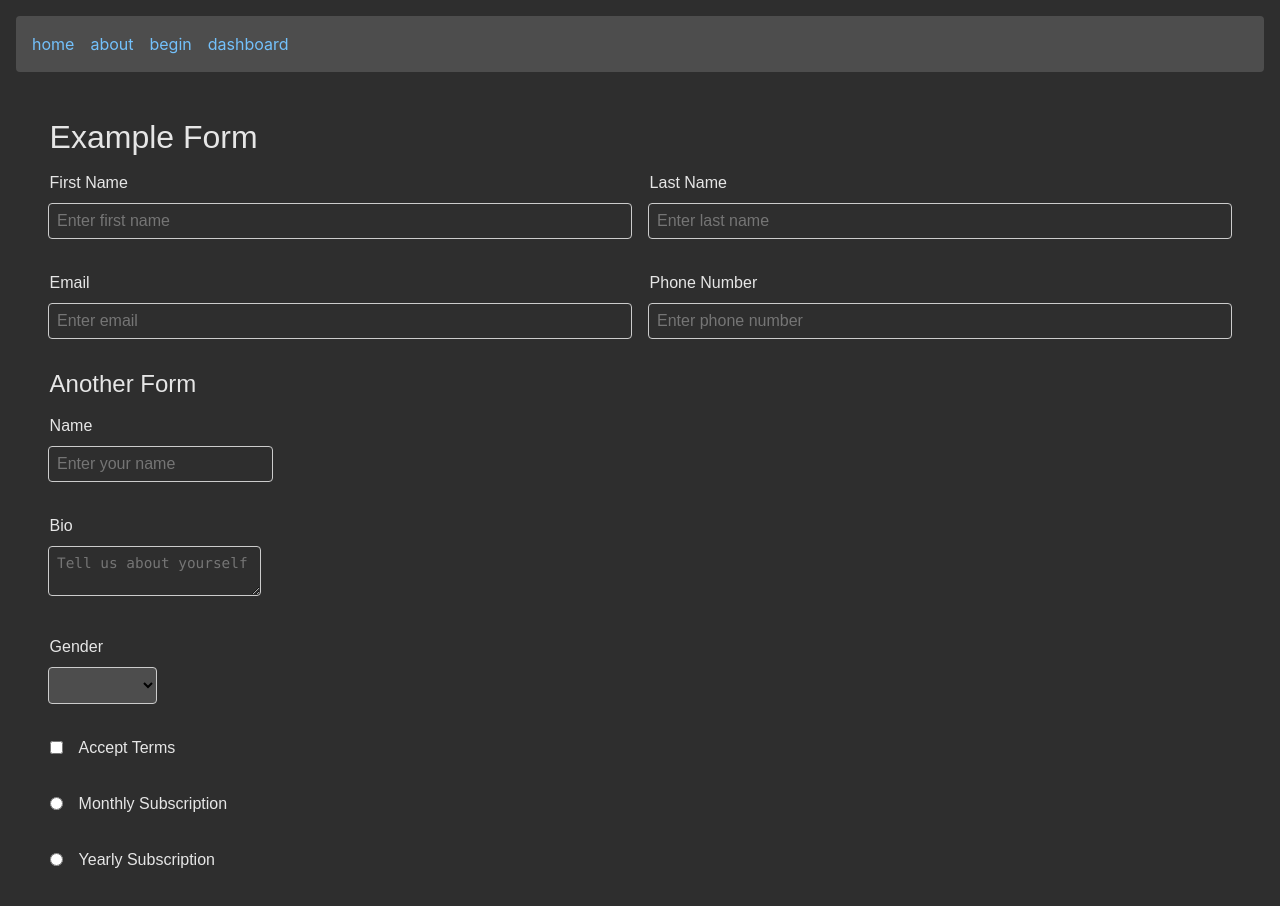
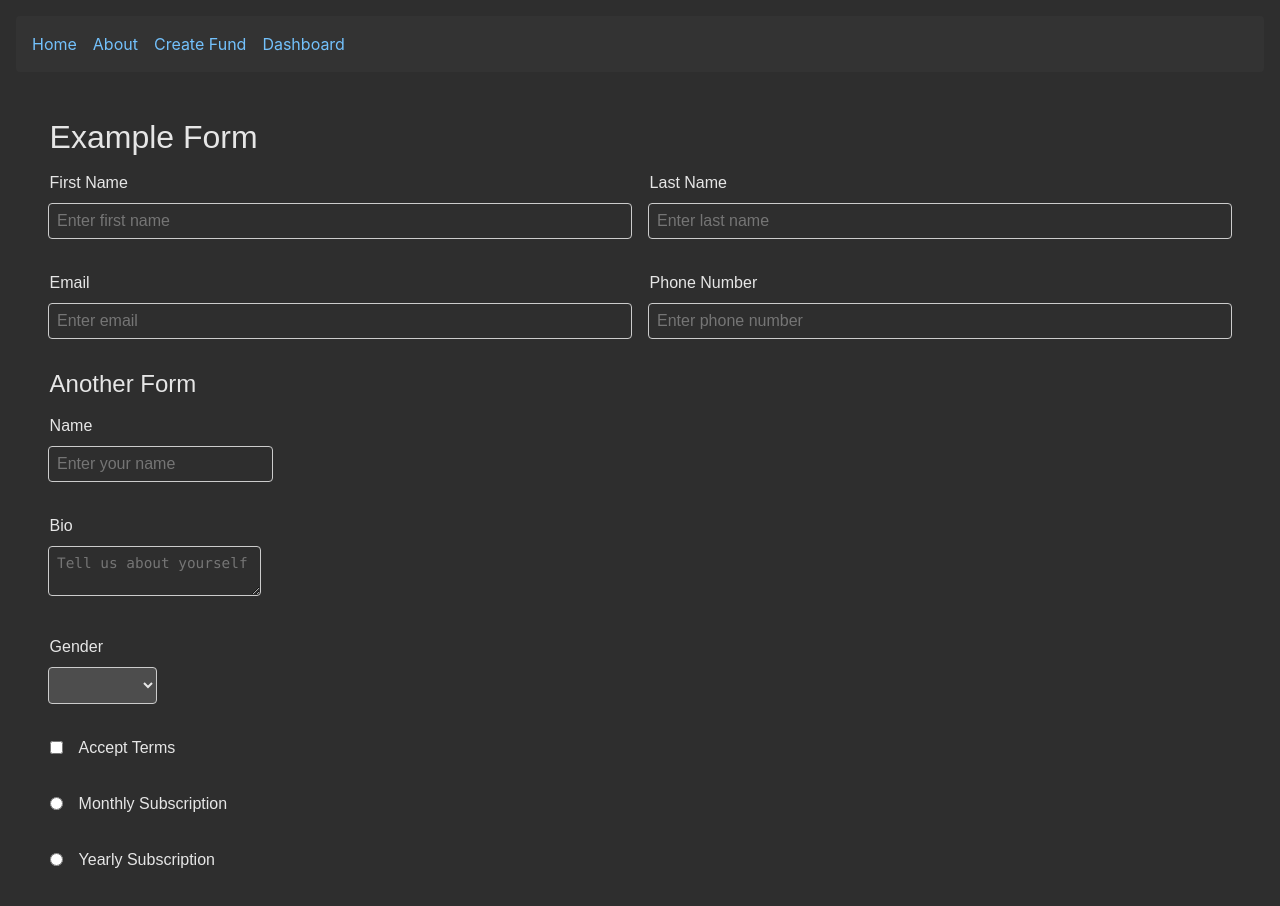
Before and after one commit to aaronp/onboarding, a SvelteKit app: page /example in a window 1280 px wide. Shown: the top 906 px of the page. Built offline with nearby package versions, Linux system fonts and the light colour scheme.

Commit message:
Built out scaffolding for the service:  * asset pages  * a store for accessing the backend service  * a basic navbar

```diff
--- /dev/null
+++ b/src/lib/NavBar.svelte
@@ -0,0 +1,33 @@
+<script>
+	import { base } from '$app/paths'
+    import UserDropdown from './UserDropdown.svelte';
+    let user = null;
+    // let user = { name: "John Doe", loggedIn: true };
+</script>
+
+<nav class="navbar">
+    <div class="nav-links">
+        <a href="{base}/">Home</a>
+        <a href="{base}/about">About</a>
+        <a href="{base}/start">Create Fund</a>
+        <a href="{base}/dashboard">Dashboard</a>
+    </div>
+    {#if user }
+        <UserDropdown {user} />
+    {/if}
+</nav>
+
+
+<style>
+    .navbar {
+        display: flex;
+        justify-content: space-between;
+        padding: 1rem;
+        background-color: #333;
+        color: white;
+    }
+    .nav-links {
+        display: flex;
+        gap: 1rem;
+    }
+</style>
--- a/src/lib/SelectDropdown.svelte
+++ b/src/lib/SelectDropdown.svelte
@@ -5,14 +5,13 @@
   export let label = "";
   export let options = [];
   export let value = "";
-  export let onChange;
 </script>
 
 <div class="form-group">
   {#if label}
     <label for={inputId}>{label}</label>
   {/if}
-  <select id={inputId} bind:value on:change={onChange}>
+  <select id={inputId} bind:value >
     {#each options as option}
       <option value={option.value}>{option.label}</option>
     {/each}
@@ -33,4 +32,12 @@
     border: 1px solid #ccc;
     border-radius: 4px;
   }
+
+  select {
+    color: var(--fg-1);
+  }
+
+  select option {
+    color: var(--fg-1); /* This may not work consistently across all browsers */
+  }
 </style>
--- /dev/null
+++ b/src/lib/UserDropdown.svelte
@@ -0,0 +1,35 @@
+<script>
+    export let user;
+
+    let open = false;
+
+    function toggleDropdown() {
+        open = !open;
+    }
+</script>
+
+<style>
+    .user-dropdown {
+        position: relative;
+    }
+    .dropdown-menu {
+        display: none;
+        position: absolute;
+        right: 0;
+        top: 100%;
+        padding: 0.5rem;
+        box-shadow: 0 4px 8px rgba(0, 0, 0, 0.1);
+    }
+    .dropdown-menu.open {
+        display: block;
+    }
+</style>
+
+<div class="user-dropdown" on:click|preventDefault={toggleDropdown}>
+    <span>{user.name}</span>
+    <div class:open={open} class="dropdown-menu">
+        <a href="/profile">Profile</a>
+        <a href="/settings">Settings</a>
+        <a href="/logout">Logout</a>
+    </div>
+</div>
--- /dev/null
+++ b/src/lib/assets/Bond.svelte
@@ -0,0 +1 @@
+<h2>Bond</h2>
--- /dev/null
+++ b/src/lib/assets/PrivateFund.svelte
@@ -0,0 +1 @@
+<h2>Private Fund</h2>
--- /dev/null
+++ b/src/lib/stores/backend.js
@@ -0,0 +1,5 @@
+import { createService } from '$lib/service.js';
+import { writable } from 'svelte/store';
+
+// Create a writable store to hold the service reference
+export const appBackend = writable(createService());
--- a/src/routes/+layout.svelte
+++ b/src/routes/+layout.svelte
@@ -1,11 +1,8 @@
 <script>
 	import { base } from '$app/paths'
+	import NavBar from '$lib/NavBar.svelte';
 </script>
-<nav>
-	<a href="{base}/">home</a>
-	<a href="{base}/about">about</a>
-	<a href="{base}/start">begin</a>
-	<a href="{base}/dashboard">dashboard</a>
-</nav>
+
+<NavBar />
 
 <slot />
```
Also changed, not shown: src/routes/start/+page.js (added, +20 -0 lines), src/routes/start/+page.svelte (+22 -19 lines), 4 other files (tests, documents, lock files or other folders).
